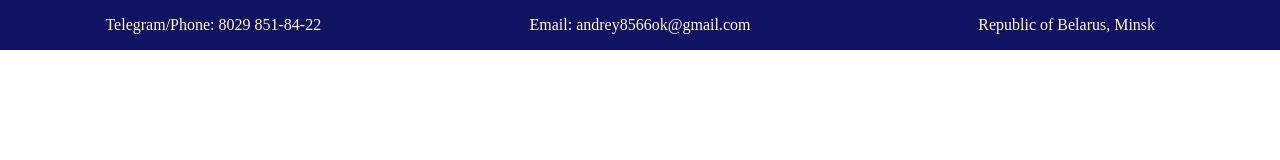
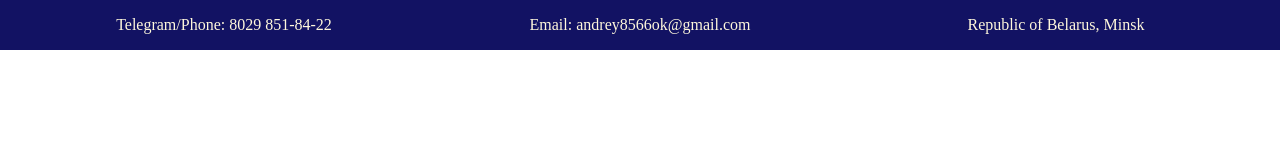
Before and after one commit to DrusMarkonii/rsschool-cv, a plain HTML site: page index.html in a window 1280 px wide. Drawn offline with Linux system fonts and the light colour scheme.

Commit message:
feat: add header

```diff
--- a/index.html
+++ b/index.html
@@ -7,7 +7,7 @@
 </head>
 <body>
     <header>
-        <div class="wrapper">
+        <div class="wrapper-header">
             <div class="contacts">
                Telegram/Phone: 8029 851-84-22
             </div>
@@ -15,9 +15,7 @@
                 Email: andrey8566ok@gmail.com
             </div>
             <div class="location">
-
                Republic of Belarus, Minsk
-
             </div>
         </div>
     </header>
--- a/style.css
+++ b/style.css
@@ -3,12 +3,13 @@
     margin:0;
 }
 
-.wrapper {
+.wrapper-header {
     display:grid;
     grid-template-columns:repeat(3, 1fr);
     justify-items: center;
     background-color:rgb(18, 18, 99);
     color:cornsilk;
+    padding: 1em;
 }
 
 .wrapper > div {
```
